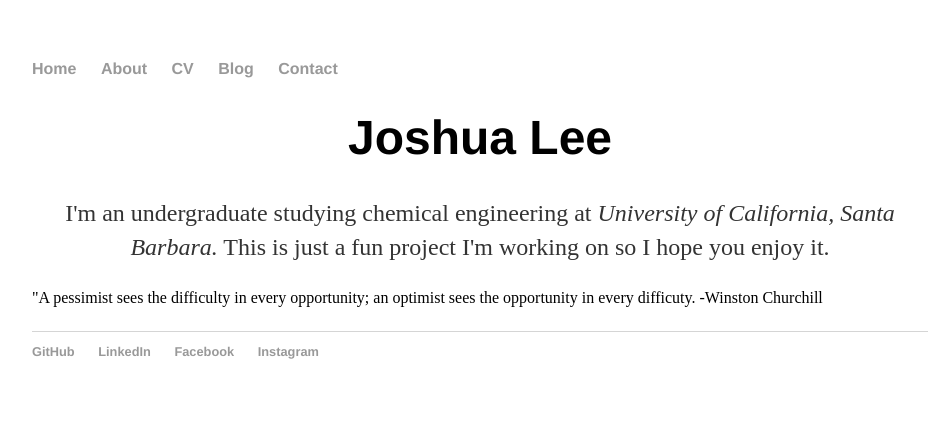
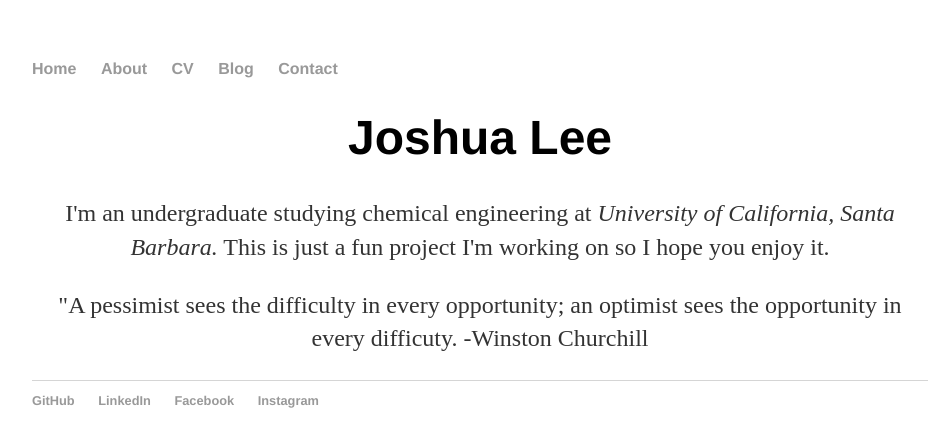
Before and after one commit to 1996leejoshua/1996leejoshua.github.io, a Jekyll site: the page built from index.html, in a window 1280 px wide. Shown: the top 447 px of the page, without its empty margins (160-1093 px from the left). Built offline with Jekyll 4.4.1, drawn with Linux system fonts in a browser that asks for light colours.

Commit message:
Update index.html

```diff
--- a/index.html
+++ b/index.html
@@ -6,5 +6,5 @@ title: Joshua Lee
 	<h1 align="center">Joshua Lee</h1>
 	<p align="center">I'm an undergraduate studying chemical engineering at <em>University of California, Santa Barbara.</em> This is just a fun project I'm working on so I hope you enjoy it.</p>
 	<p> </p>
-	<p.italic align="center">"A pessimist sees the difficulty in every opportunity; an optimist sees the opportunity in every difficuty. -Winston Churchill</p>
+	<p align="center">"A pessimist sees the difficulty in every opportunity; an optimist sees the opportunity in every difficuty. -Winston Churchill</p>
 </div><!-- /.blurb -->
```
